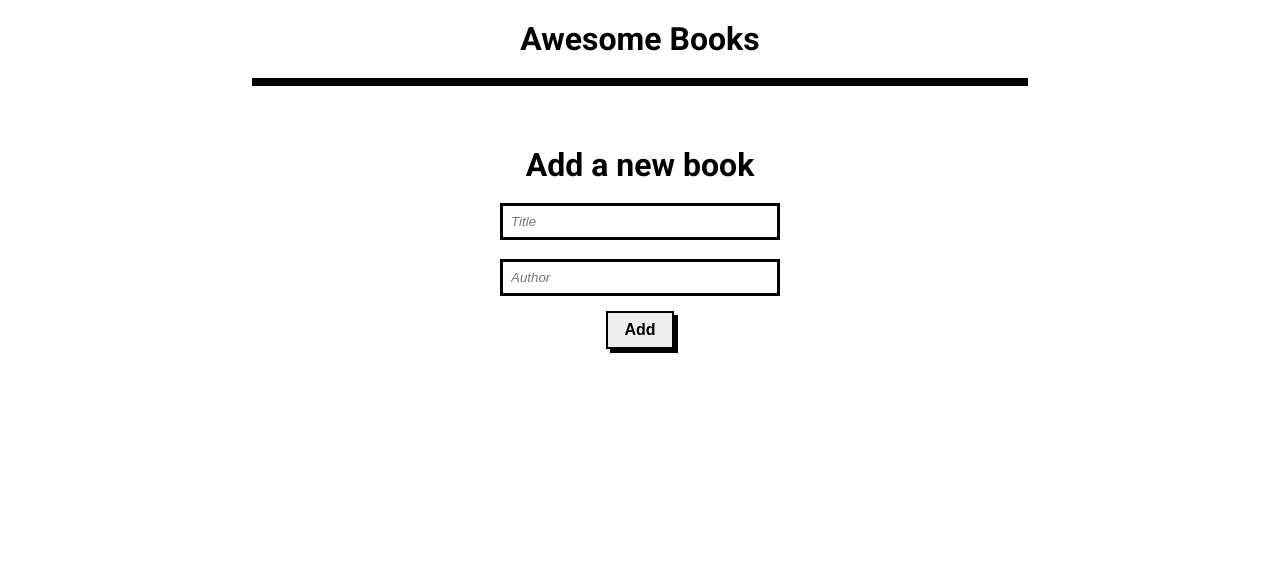
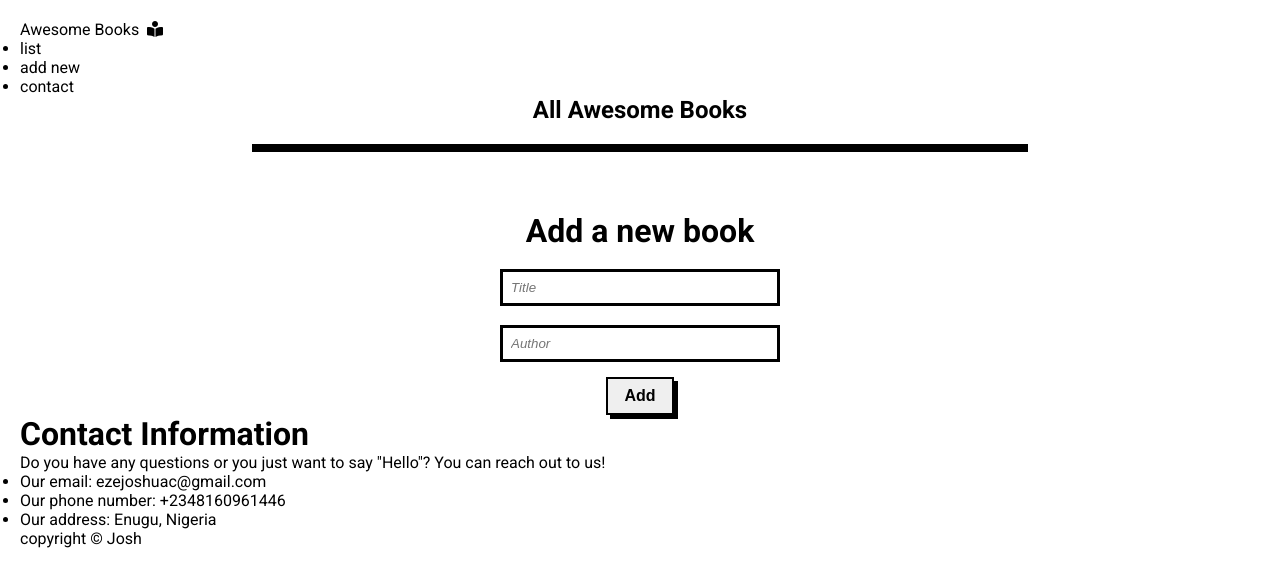
Before and after one commit to Allenkeys/awesome-books, a website: page index.html in a window 1280 px wide. Drawn offline with Linux system fonts and the light colour scheme.

Commit message:
Add contact field

```diff
--- a/index.html
+++ b/index.html
@@ -5,16 +5,30 @@
     <meta http-equiv="X-UA-Compatible" content="IE=edge">
     <meta name="viewport" content="width=device-width, initial-scale=1.0">
     <title>Awesome Books</title>
+    <link rel="stylesheet" href="https://cdnjs.cloudflare.com/ajax/libs/font-awesome/6.2.0/css/all.min.css" integrity="sha512-xh6O/CkQoPOWDdYTDqeRdPCVd1SpvCA9XXcUnZS2FmJNp1coAFzvtCN9BmamE+4aHK8yyUHUSCcJHgXloTyT2A==" crossorigin="anonymous" referrerpolicy="no-referrer" />
     <link rel="stylesheet" href="main.css">
 </head>
 <body>
-    <header><h1>Awesome Books</h1></header>
+    <header>
+        <div class="logo"><p>Awesome Books &nbsp;<i class="fa-solid fa-book-open-reader"></i></p></div>
 
-    <main class="books-section">
+        <nav>
+            <ul>
+                <li class="nav-item">list</li>
+                <li class="nav-item">add new</li>
+                <li class="nav-item">contact</li>
+            </ul>
+        </nav>
+    </header>
+
+    <section class="title"><h1>All Awesome Books</h1></section>
+
+    <main class="books-section pop">
+
 
     </main>
 
-    <section>
+    <section class="pop">
         <form id="book-form">
             <h2>Add a new book</h2>
             <div class="field">
@@ -28,6 +42,18 @@
             <button class="form-btn" type="submit">Add</button>
         </form>
     </section>
+
+    <section class="contact pop">
+        <h2>Contact Information</h2>
+        <p>Do you have any questions or you just want to say "Hello"? You can reach out to us!</p>
+        <ul>
+            <li class="contact-list">Our email: ezejoshuac@gmail.com</li>
+            <li class="contact-list">Our phone number: +2348160961446</li>
+            <li class="contact-list">Our address: Enugu, Nigeria</li>
+        </ul>
+    </section>
+
+    <footer>copyright &copy; Josh</footer>
     <script src="main.js"></script>
 </body>
 </html>
```
